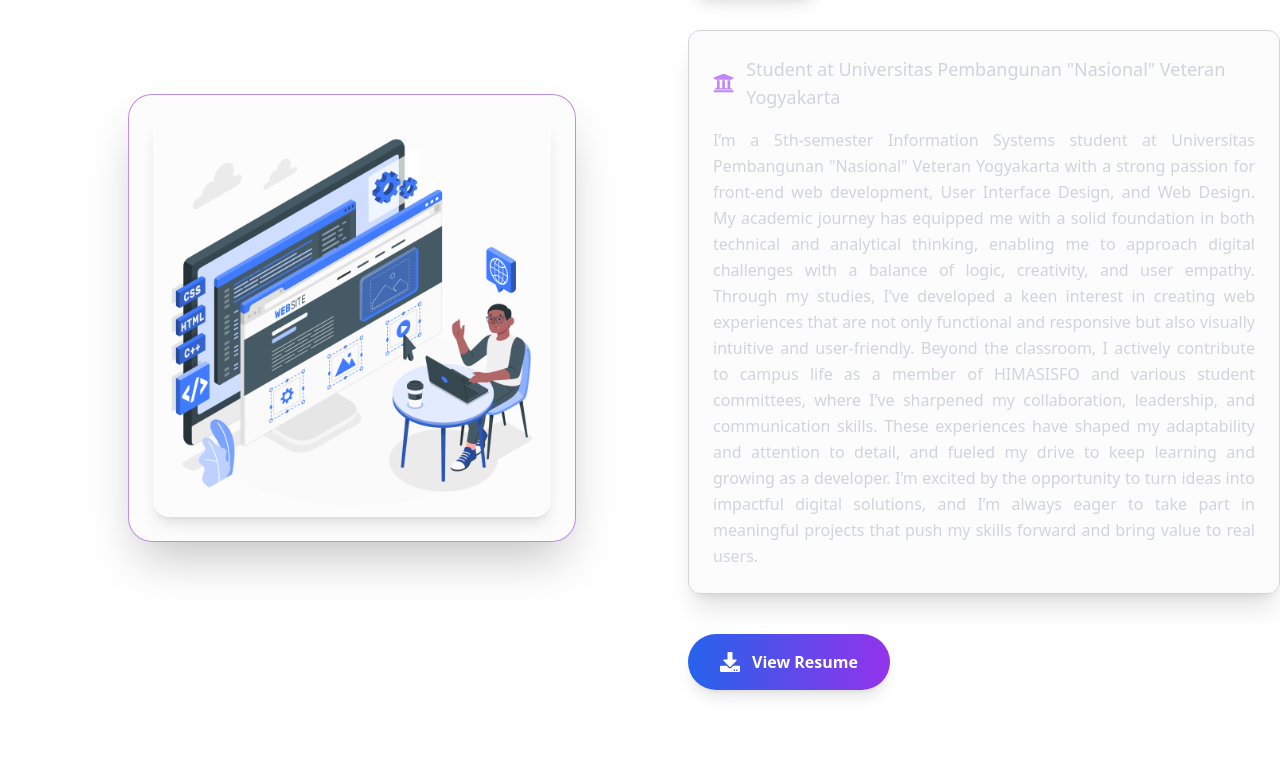
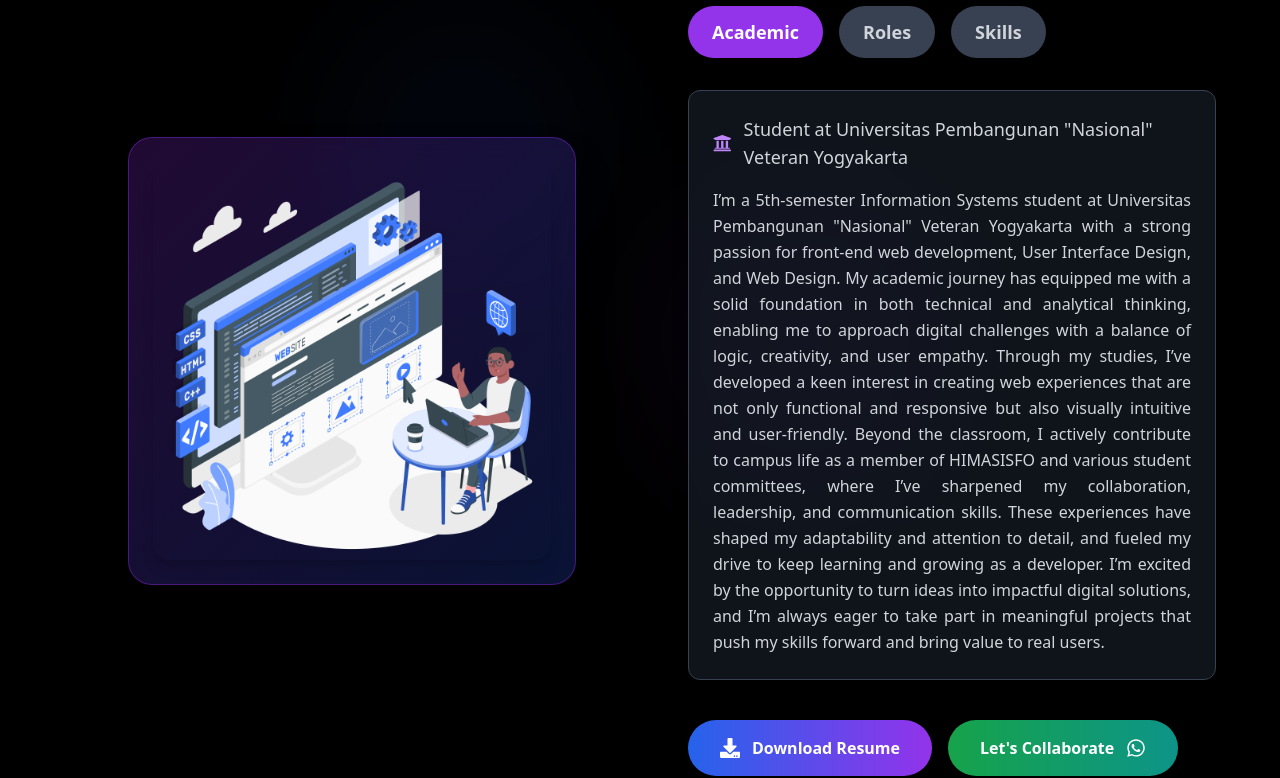
Before and after one commit to Fendyra/portfolio-v2, a React (Vite) app: page / in a window 1280 px wide. Shown: the part 1106-1884 px from the top of the page. Built offline with nearby package versions, Linux system fonts and the light colour scheme.

Commit message:
Update About & CV

```diff
--- a/src/components/About.jsx
+++ b/src/components/About.jsx
@@ -1,4 +1,4 @@
-import { useState, useContext } from "react";
+import { useState } from "react";
 import { motion } from "framer-motion";
 import {
   FaDownload,
@@ -15,18 +15,20 @@
   FaReact,
   FaGithub,
   FaLinkedin,
+  FaWhatsapp, // Pastikan FaWhatsapp diimpor jika digunakan
 } from "react-icons/fa";
 import { SiTailwindcss } from "react-icons/si";
 import profilePhoto from "../assets/foto-fe2.png";
-import { ThemeContext } from "../context/ThemeContext";
 
+// Gunakan link folder Google Drive yang diberikan
 const cvFile =
-  "https://drive.google.com/drive/folders/18KZ0E2bgGptOEGsjfsy3iwFmtZYpdKaM?usp=sharing"; // PERUBAHAN: Tautan Google Drive
+  "https://drive.google.com/file/d/1s_T7k2oWPsuW1i3_CyB1SiGFDdr5qttz/view?usp=sharing";
 
 function About() {
-  const { theme } = useContext(ThemeContext);
+  // State to manage the active tab for academic/organizational/skills
   const [activeTab, setActiveTab] = useState("academic");
 
+  // Framer Motion variants for section entrance
   const sectionVariants = {
     hidden: { opacity: 0, y: 50 },
     visible: {
@@ -42,30 +44,33 @@
     },
   };
 
+  // Framer Motion variants for individual items within the section
   const itemVariants = {
     hidden: { opacity: 0, y: 30 },
     visible: { opacity: 1, y: 0, transition: { duration: 0.6 } },
   };
 
+  // Framer Motion variants for the floating tech icons
   const techIconVariants = {
     initial: { y: 0, opacity: 0 },
     animate: {
-      y: [0, -15, 0],
+      y: [0, -15, 0], // Float up and down
       opacity: 1,
       transition: {
         duration: 6,
         repeat: Infinity,
         repeatType: "loop",
         ease: "easeInOut",
-        delay: Math.random() * 3,
+        delay: Math.random() * 3, // Stagger initial delays
       },
     },
     hover: {
       scale: 1.2,
       filter: "drop-shadow(0px 0px 8px rgba(139, 92, 246, 0.7))",
-    },
+    }, // Glow on hover
   };
 
+  // Framer Motion variants for the tab content
   const tabContentVariants = {
     hidden: { opacity: 0, y: 20 },
     visible: { opacity: 1, y: 0, transition: { duration: 0.5 } },
@@ -74,36 +79,26 @@
   return (
     <motion.section
       id="about"
-      className="relative py-20 lg:py-32 overflow-hidden"
+      // Mengubah latar belakang menjadi hitam solid
+      className="relative py-20 lg:py-32 bg-black text-white px-4 sm:px-8 lg:px-16 overflow-hidden"
       initial="hidden"
       whileInView="visible"
-      viewport={{ once: true, amount: 0.1 }}
+      viewport={{ once: true, amount: 0.1 }} // Trigger animation when 10% of element is in view
       variants={sectionVariants}
     >
-      {theme === "dark" && (
-        <div className="absolute inset-0 z-0 opacity-20">
-          <div className="absolute top-1/4 left-1/4 w-96 h-96 bg-purple-600 rounded-full mix-blend-multiply filter blur-3xl opacity-70 animate-blob"></div>
-          <div className="absolute top-1/2 right-1/4 w-96 h-96 bg-blue-600 rounded-full mix-blend-multiply filter blur-3xl opacity-70 animate-blob animation-delay-2000"></div>
-          <div className="absolute bottom-1/4 left-1/3 w-96 h-96 bg-pink-600 rounded-full mix-blend-multiply filter blur-3xl opacity-70 animate-blob animation-delay-4000"></div>
+      {/* Background Grid and Floating Elements */}
+      <div className="absolute inset-0 z-0 opacity-10">
+        <div className="absolute inset-0 bg-grid-pattern bg-repeat"></div>{" "}
+        {/* Custom grid pattern */}
+        <div className="absolute top-1/4 left-1/4 w-72 h-72 bg-blue-600 rounded-full mix-blend-multiply filter blur-3xl opacity-50 animate-blob-slow animation-delay-1000"></div>
+        <div className="absolute bottom-1/3 right-1/4 w-80 h-80 bg-purple-600 rounded-full mix-blend-multiply filter blur-3xl opacity-50 animate-blob-slow animation-delay-3000"></div>
       </div>
-      )}
 
-      {theme === "dark" && (
-        <>
+      {/* Floating Tech Icons */}
       {[
         { icon: FaHtml5, color: "text-orange-500", top: "10%", left: "5%" },
-            {
-              icon: FaCss3Alt,
-              color: "text-blue-500",
-              top: "20%",
-              left: "80%",
-            },
-            {
-              icon: FaJsSquare,
-              color: "text-yellow-500",
-              top: "50%",
-              left: "10%",
-            },
+        { icon: FaCss3Alt, color: "text-blue-500", top: "20%", left: "80%" },
+        { icon: FaJsSquare, color: "text-yellow-500", top: "50%", left: "10%" },
         { icon: FaReact, color: "text-blue-400", top: "70%", left: "85%" },
         {
           icon: SiTailwindcss,
@@ -113,12 +108,7 @@
         },
         { icon: FaFigma, color: "text-pink-500", top: "85%", left: "20%" },
         { icon: FaGithub, color: "text-gray-400", top: "5%", left: "60%" },
-            {
-              icon: FaLinkedin,
-              color: "text-blue-600",
-              top: "90%",
-              left: "50%",
-            },
+        { icon: FaLinkedin, color: "text-blue-600", top: "90%", left: "50%" },
       ].map((tech, index) => (
         <motion.div
           key={index}
@@ -137,10 +127,9 @@
           <tech.icon />
         </motion.div>
       ))}
-        </>
-      )}
 
       <div className="container mx-auto relative z-10">
+        {/* Animated Headline */}
         <motion.h2
           className="text-4xl sm:text-5xl lg:text-6xl font-extrabold text-center mb-16 bg-clip-text text-transparent bg-gradient-to-r from-purple-400 to-blue-400"
           variants={itemVariants}
@@ -157,19 +146,14 @@
           ))}
         </motion.h2>
 
+        {/* Main Content Grid */}
         <div className="grid grid-cols-1 lg:grid-cols-2 gap-12 lg:gap-24 items-center">
+          {/* Left Section: Profile Image / Illustration */}
           <motion.div
             className="flex justify-center lg:justify-end relative p-4"
             variants={itemVariants}
           >
-            <div
-              className={`relative w-full max-w-sm lg:max-w-md rounded-3xl p-6 shadow-2xl backdrop-blur-md border border-purple-700/50 overflow-hidden
-                            ${
-                              theme === "dark"
-                                ? "bg-purple-800/30 to-blue-800/30"
-                                : "bg-gray-100/30 border-purple-300/50"
-                            }`}
-            >
+            <div className="relative w-full max-w-sm lg:max-w-md bg-gradient-to-br from-purple-800/30 to-blue-800/30 rounded-3xl p-6 shadow-2xl backdrop-blur-md border border-purple-700/50 overflow-hidden">
               <motion.img
                 src={profilePhoto}
                 alt="Fendyra Restu Dewangga Profile"
@@ -177,19 +161,29 @@
                 whileHover={{ scale: 1.02, rotate: 2 }}
                 transition={{ type: "spring", stiffness: 300 }}
               />
+              {/* One-line animated tagline removed */}
             </div>
           </motion.div>
 
+          {/* Right Section: Personal Details & Interactive Tabs */}
           <motion.div
             className="text-center lg:text-left"
             variants={itemVariants}
           >
+            <motion.h3
+              className="text-2xl sm:text-3xl font-bold text-white mb-6"
+              variants={itemVariants}
+            >
+              Fendyra Restu Dewangga
+            </motion.h3>
+
+            {/* Interactive Tabs for Details */}
             <div className="flex justify-center lg:justify-start space-x-4 mb-8">
               <motion.button
                 className={`px-6 py-3 rounded-full text-lg font-semibold transition-all duration-300 ${
                   activeTab === "academic"
                     ? "bg-purple-600 text-white shadow-lg"
-                    : "bg-gray-700 text-gray-300 hover:bg-gray-600 dark:bg-gray-700 dark:text-gray-300 dark:hover:bg-gray-600 text-gray-800 bg-gray-200 hover:bg-gray-300"
+                    : "bg-gray-700 text-gray-300 hover:bg-gray-600"
                 }`}
                 onClick={() => setActiveTab("academic")}
                 whileHover={{ scale: 1.05 }}
@@ -201,7 +195,7 @@
                 className={`px-6 py-3 rounded-full text-lg font-semibold transition-all duration-300 ${
                   activeTab === "organizational"
                     ? "bg-purple-600 text-white shadow-lg"
-                    : "bg-gray-700 text-gray-300 hover:bg-gray-600 dark:bg-gray-700 dark:text-gray-300 dark:hover:bg-gray-600 text-gray-800 bg-gray-200 hover:bg-gray-300"
+                    : "bg-gray-700 text-gray-300 hover:bg-gray-600"
                 }`}
                 onClick={() => setActiveTab("organizational")}
                 whileHover={{ scale: 1.05 }}
@@ -213,7 +207,7 @@
                 className={`px-6 py-3 rounded-full text-lg font-semibold transition-all duration-300 ${
                   activeTab === "skills"
                     ? "bg-purple-600 text-white shadow-lg"
-                    : "bg-gray-700 text-gray-300 hover:bg-gray-600 dark:bg-gray-700 dark:text-gray-300 dark:hover:bg-gray-600 text-gray-800 bg-gray-200 hover:bg-gray-300"
+                    : "bg-gray-700 text-gray-300 hover:bg-gray-600"
                 }`}
                 onClick={() => setActiveTab("skills")}
                 whileHover={{ scale: 1.05 }}
@@ -223,17 +217,13 @@
               </motion.button>
             </div>
 
+            {/* Tab Content */}
             <motion.div
-              key={activeTab}
+              key={activeTab} // Key changes to re-trigger animation on tab switch
               variants={tabContentVariants}
               initial="hidden"
               animate="visible"
-              className={`backdrop-blur-lg rounded-xl p-6 border shadow-xl min-h-[200px] flex flex-col justify-center
-                          ${
-                            theme === "dark"
-                              ? "bg-gray-800/50 border-gray-700"
-                              : "bg-gray-50/50 border-gray-300"
-                          }`}
+              className="bg-gray-800/50 backdrop-blur-lg rounded-xl p-6 border border-gray-700 shadow-xl min-h-[200px] flex flex-col justify-center"
             >
               {activeTab === "academic" && (
                 <div className="space-y-4">
@@ -311,19 +301,27 @@
               )}
             </motion.div>
 
+            {/* CTA Buttons */}
             <motion.div
               className="flex flex-col sm:flex-row justify-center lg:justify-start gap-4 mt-10"
               variants={itemVariants}
             >
               <a
-                href={cvFile}
-                download="CV_MUHAMMAD_FARHAN_NABIL.pdf"
+                href={cvFile} // Link langsung ke Google Drive
                 target="_blank"
                 rel="noopener noreferrer"
                 className="flex items-center justify-center px-8 py-4 bg-gradient-to-r from-blue-600 to-purple-600 text-white font-bold rounded-full shadow-lg hover:shadow-xl transform hover:scale-105 transition-all duration-300 ease-in-out group"
               >
-                <FaDownload className="mr-3 text-xl group-hover:animate-bounce-once" />
-                View Resume
+                <FaDownload className="mr-3 text-xl group-hover:animate-bounce-once" />{" "}
+                {/* Custom animation for bounce */}
+                Download Resume
+              </a>
+              <a
+                href="#contact" // Link to your contact section
+                className="flex items-center justify-center px-8 py-4 bg-gradient-to-r from-green-600 to-teal-600 text-white font-bold rounded-full shadow-lg hover:shadow-xl transform hover:scale-105 transition-all duration-300 ease-in-out group"
+              >
+                Let's Collaborate
+                <FaWhatsapp className="ml-3 text-xl group-hover:rotate-6 transition-transform duration-300" />
               </a>
             </motion.div>
           </motion.div>
```
Lines whose indentation alone changed are shown as unchanged.
